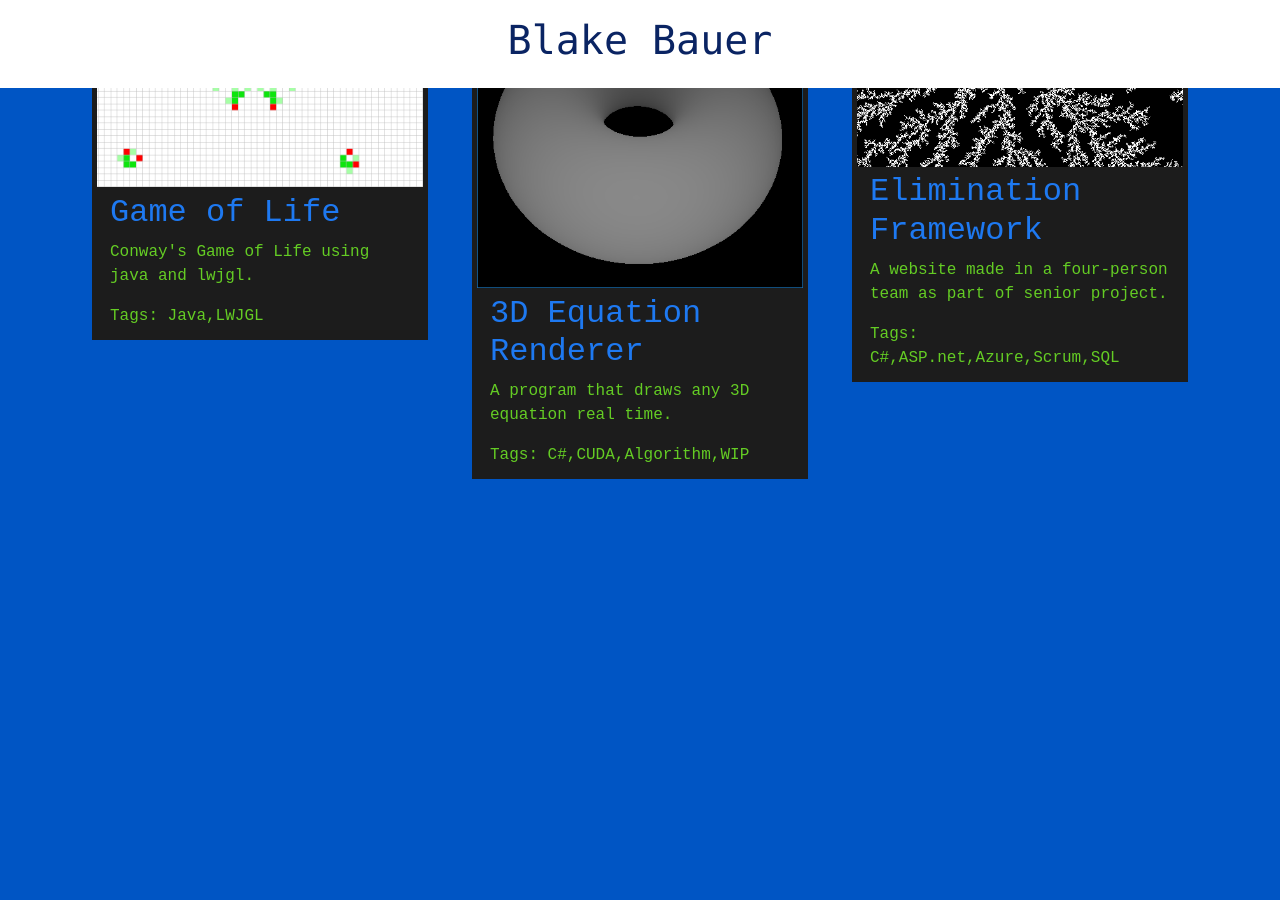
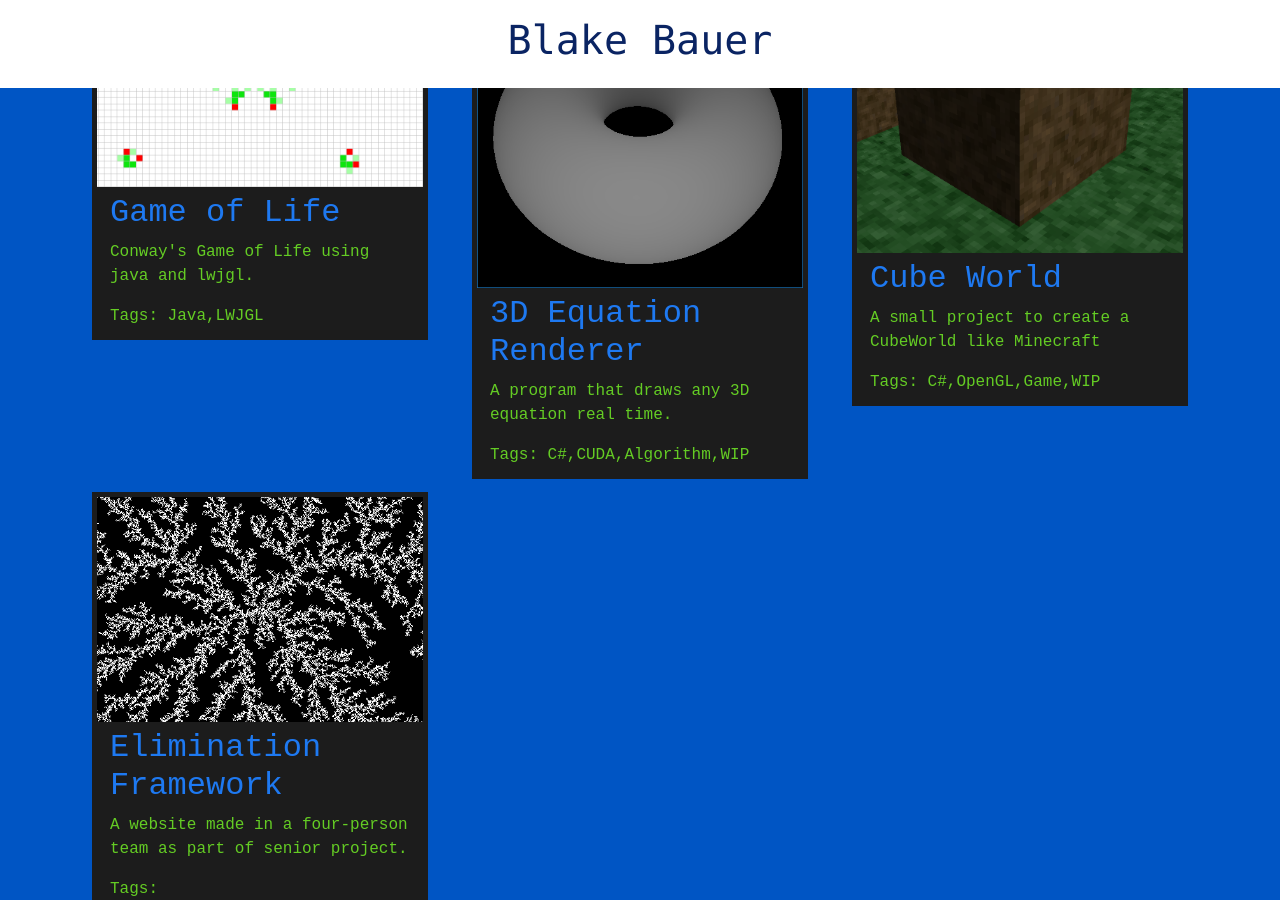
Before and after one commit to Starhide/Portfolio, a Jekyll site: the page index.html, which Jekyll copies as it is, in a window 1280 px wide and 900 px high, scrolled down 2026 px. Built offline with Jekyll 4.4.1, drawn with Linux system fonts in a browser that asks for light colours; before the commit the page ends 2576 px from its top, so only the background shows below that.

Commit message:
Added CubeWorld Project

```diff
--- a/projects.js
+++ b/projects.js
@@ -65,6 +65,19 @@ projects = [
         date: ""
     },
     {
+        title: "Cube World",
+        description: "A small project to create a CubeWorld like Minecraft",
+        link: "projects/CubeWorld/",
+        tags: [
+            "C#",
+            "OpenGL",
+            "Game",
+            "WIP"
+        ],
+        image: "projects/CubeWorld/FrontCube.png",
+        date: ""
+    },
+    {
         title: "Elimination Framework",
         description: "A website made in a four-person team as part of senior project.",
         link: "https://bitbucket.org/blakebauer/SneakySoftware",
```
Also changed, not shown: projects/CubeWorld/index.md (+25 -0 lines), projects/CubeWorld/C1.png (added), projects/CubeWorld/C2.png (added), projects/CubeWorld/FrontCube.png (added), projects/CubeWorld/L1.png (added), projects/CubeWorld/L2.png (added).
